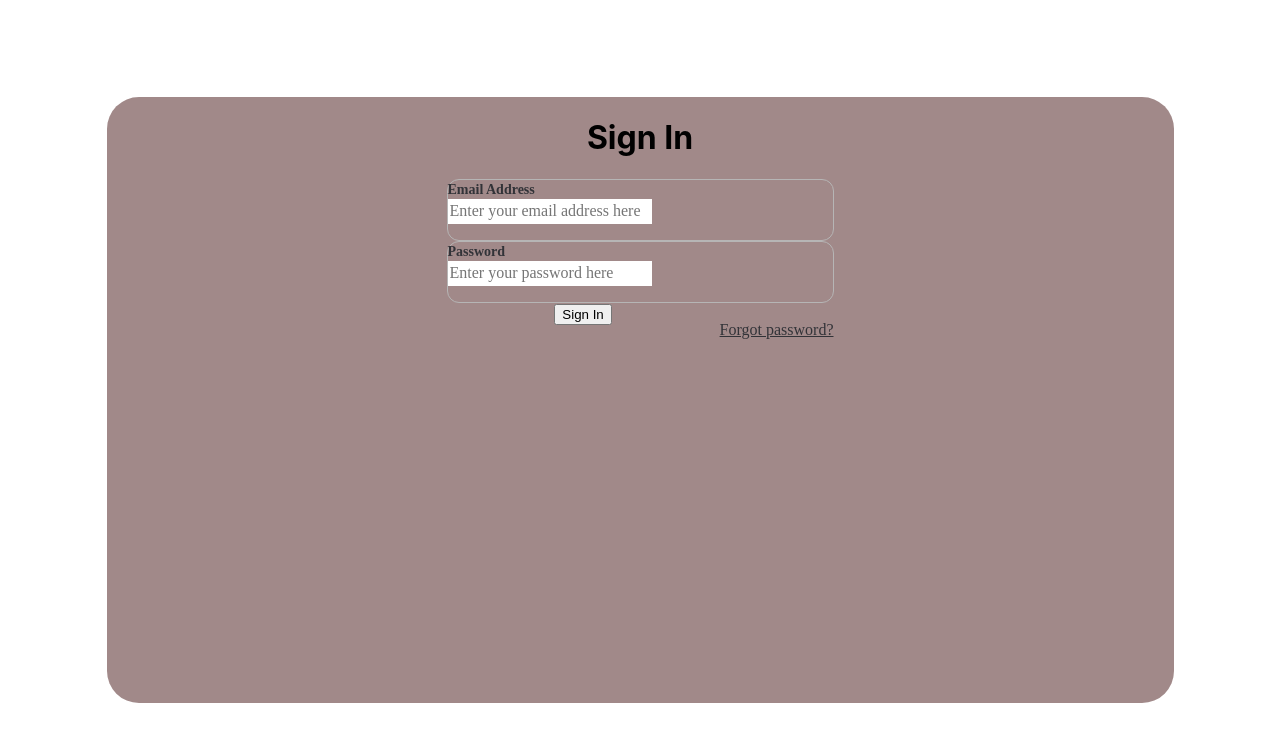
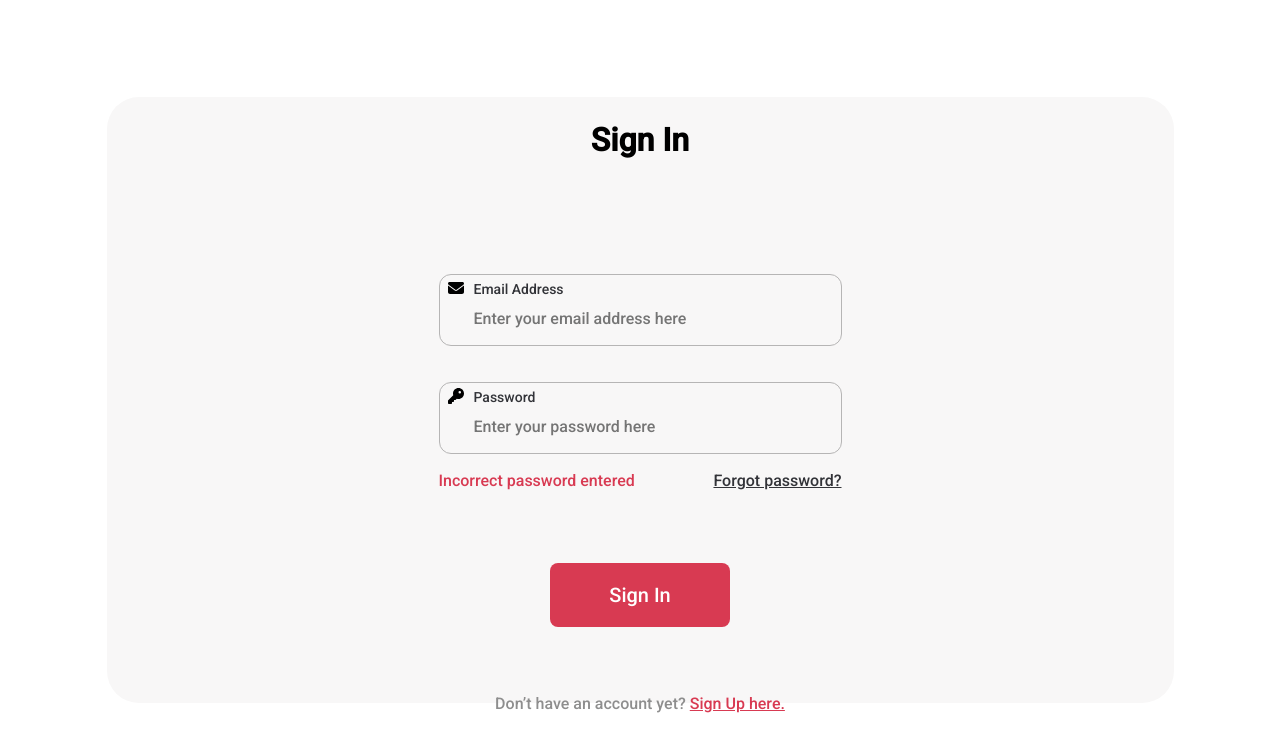
Before and after one commit to devshahid/myprofile, a React (Create React App) app in the folder client/: page / in a window 1280 px wide. Shown: the top 752 px of the page. Built offline with nearby package versions, Linux system fonts and the light colour scheme.

Commit message:
sign in screen completed ui

```diff
--- a/client/package.json
+++ b/client/package.json
@@ -3,6 +3,10 @@
   "version": "0.1.0",
   "private": true,
   "dependencies": {
+    "@fortawesome/fontawesome-svg-core": "^6.1.1",
+    "@fortawesome/free-regular-svg-icons": "^6.1.1",
+    "@fortawesome/free-solid-svg-icons": "^6.1.1",
+    "@fortawesome/react-fontawesome": "^0.2.0",
     "@testing-library/jest-dom": "^5.16.4",
     "@testing-library/react": "^13.3.0",
     "@testing-library/user-event": "^13.5.0",
--- a/client/src/App.css
+++ b/client/src/App.css
@@ -1,65 +1,8 @@
+@import url("https://fonts.googleapis.com/css2?family=Roboto:wght@500&display=swap");
+* {
+  font-family: "Roboto", sans-serif;
+  font-style: normal;
+}
 .App {
   text-align: center;
 }
-
-.SignInOuter {
-  display: flex;
-  justify-content: center;
-  align-items: center;
-  width: 100%;
-  height: 100vh;
-}
-.signInBody {
-  width: 1067px;
-  height: 606px;
-  background: #a18989;
-  border-radius: 32px;
-}
-.form {
-  display: flex;
-  justify-content: center;
-  align-items: center;
-}
-.inputField {
-  /* position: absolute; */
-  width: 385px;
-  height: 60px;
-  /* left: 447px;
-  top: 248px; */
-  border: 1px solid #b6b5b5;
-  border-radius: 12px;
-}
-.inputField label {
-  font-family: "General Sans";
-  font-style: normal;
-  font-weight: 600;
-  font-size: 14px;
-  line-height: 140%;
-  display: flex;
-  align-items: center;
-  color: #323338;
-}
-.inputField input {
-  font-family: "General Sans";
-  font-style: normal;
-  font-weight: 500;
-  font-size: 16px;
-  line-height: 140%;
-  display: flex;
-  align-items: center;
-  color: #8e8e8e;
-  outline: none;
-  border: none;
-}
-.forgetPassword p {
-  font-family: "General Sans";
-  font-style: normal;
-  font-weight: 500;
-  font-size: 16px;
-  line-height: 140%;
-  display: flex;
-  align-items: center;
-  text-decoration-line: underline;
-  color: #323338;
-  float: right;
-}
--- a/client/src/App.js
+++ b/client/src/App.js
@@ -1,4 +1,5 @@
 import "./App.css";
+import "./css/signin.css";
 import SignIn from "./Components/Login/SignIn";
 function App() {
   return (
--- a/client/src/Components/Login/SignIn.jsx
+++ b/client/src/Components/Login/SignIn.jsx
@@ -1,27 +1,47 @@
 import React from "react";
-
+import { FontAwesomeIcon } from "@fortawesome/react-fontawesome";
+import { faEnvelope, faKey } from "@fortawesome/free-solid-svg-icons";
 const SignIn = () => {
   return (
     <div className="SignInOuter">
       <div className="signInBody">
-        <h1>Sign In</h1>
+        <h1 className="signInHeading">Sign In</h1>
         <div className="form">
           <form>
-            <div className="inputField">
-              <label>Email Address</label>
-              <input type="email" placeholder="Enter your email address here" />
+            <div className="inputbox">
+              <FontAwesomeIcon icon={faEnvelope} />
+              <div className="inputField">
+                <label>Email Address</label>
+                <input
+                  type="email"
+                  placeholder="Enter your email address here"
+                />
+              </div>
             </div>
-            <div className="inputField">
-              <label>Password</label>
-              <input type="password" placeholder="Enter your password here" />
+            <div className="inputbox">
+              <FontAwesomeIcon icon={faKey} />
+
+              <div className="inputField">
+                <label>Password</label>
+                <input type="password" placeholder="Enter your password here" />
+              </div>
             </div>
-            <div className="forgetPassword">
-              <p>Forgot password?</p>
+
+            <div className="passwordMessage">
+              <p className="wrongPass">Incorrect password entered</p>
+              <a href="www.google.com" className="forgetPass">
+                Forgot password?
+              </a>
             </div>
-            <div className="submitBtn">
+            <div className="signInBtn">
               <button>Sign In</button>
             </div>
           </form>
+        </div>
+        <div className="signuptext">
+          <p>
+            Don’t have an account yet? <a href="google.com">Sign Up here.</a>
+          </p>
         </div>
       </div>
     </div>
--- /dev/null
+++ b/client/src/css/signin.css
@@ -0,0 +1,118 @@
+.SignInOuter {
+  display: flex;
+  justify-content: center;
+  align-items: center;
+  width: 100%;
+  height: 100vh;
+}
+.signInBody {
+  width: 1067px;
+  height: 606px;
+  background: #f8f7f7;
+  border-radius: 32px;
+}
+.signInBody .signInHeading {
+  font-family: "Roboto", sans-serif;
+  font-style: normal;
+  font-size: 32px;
+  line-height: 140%;
+  text-align: center;
+  color: #000000;
+}
+.form {
+  display: flex;
+  justify-content: center;
+  align-items: center;
+  margin-top: 75px;
+}
+.form form {
+  display: flex;
+  flex-direction: column;
+  justify-content: center;
+}
+
+.inputbox {
+  display: flex;
+  width: 385px;
+  height: 60px;
+  border: 1px solid #b6b5b5;
+  border-radius: 12px;
+  margin-top: 36px;
+  padding: 5px 8px;
+}
+.inputField {
+  padding: 0 10px;
+  width: 100%;
+}
+.inputField label {
+  font-size: 14px;
+  line-height: 140%;
+  display: flex;
+  align-items: center;
+  color: #323338;
+}
+.inputField input {
+  padding: 8px 0;
+  width: 100%;
+  font-size: 16px;
+  line-height: 140%;
+  display: flex;
+  align-items: center;
+  color: #8e8e8e;
+  outline: none;
+  border: none;
+  background-color: transparent;
+}
+.passwordMessage {
+  display: flex;
+  justify-content: space-between;
+}
+.passwordMessage .wrongPass {
+  font-size: 16px;
+  line-height: 140%;
+  display: flex;
+  align-items: center;
+  color: #d83a52;
+}
+.passwordMessage .forgetPass {
+  font-size: 16px;
+  line-height: 140%;
+  display: flex;
+  justify-content: flex-end;
+  align-items: center;
+  text-decoration-line: underline;
+  color: #323338;
+}
+
+.signInBtn button {
+  font-family: "Roboto", sans-serif;
+  font-style: normal;
+  font-size: 20px;
+  line-height: 24px;
+  margin-top: 54px;
+  color: #fff;
+  padding: 20px 24px;
+  gap: 8px;
+  width: 180px;
+  background: #d83a52;
+  border-radius: 8px;
+  outline: none;
+  border: none;
+  flex: none;
+  order: 1;
+  flex-grow: 0;
+}
+
+.signuptext {
+  display: flex;
+  justify-content: center;
+  align-items: center;
+  font-size: 16px;
+  line-height: 140%;
+  color: #8e8e8e;
+  margin-top: 50px;
+}
+.signuptext a {
+  text-decoration-line: underline;
+  color: #d83a52;
+}
```
Also changed, not shown: 1 other file (tests, documents, lock files or other folders).
